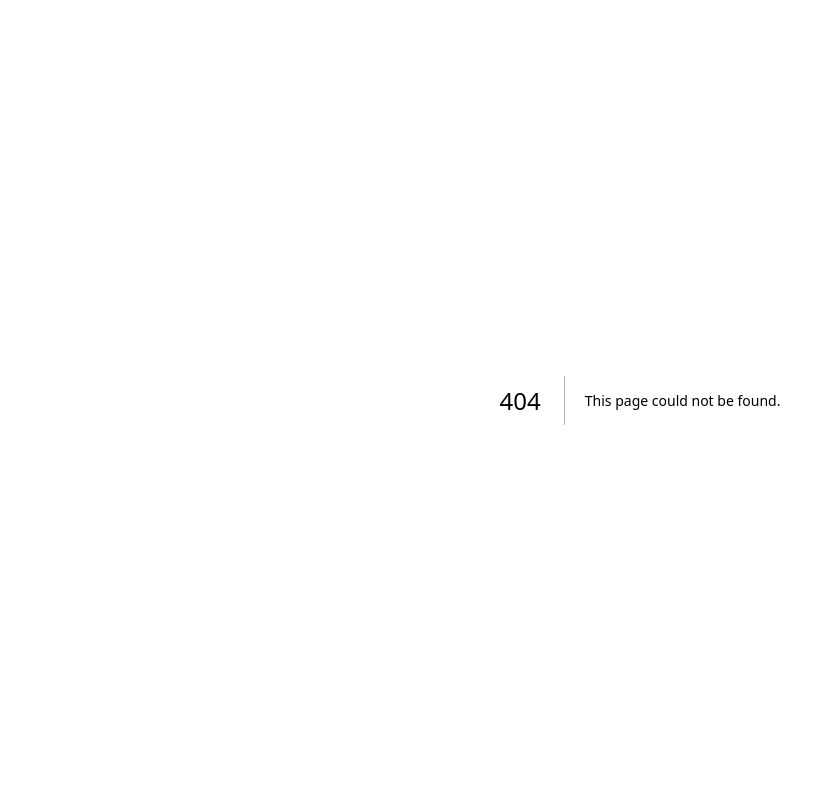
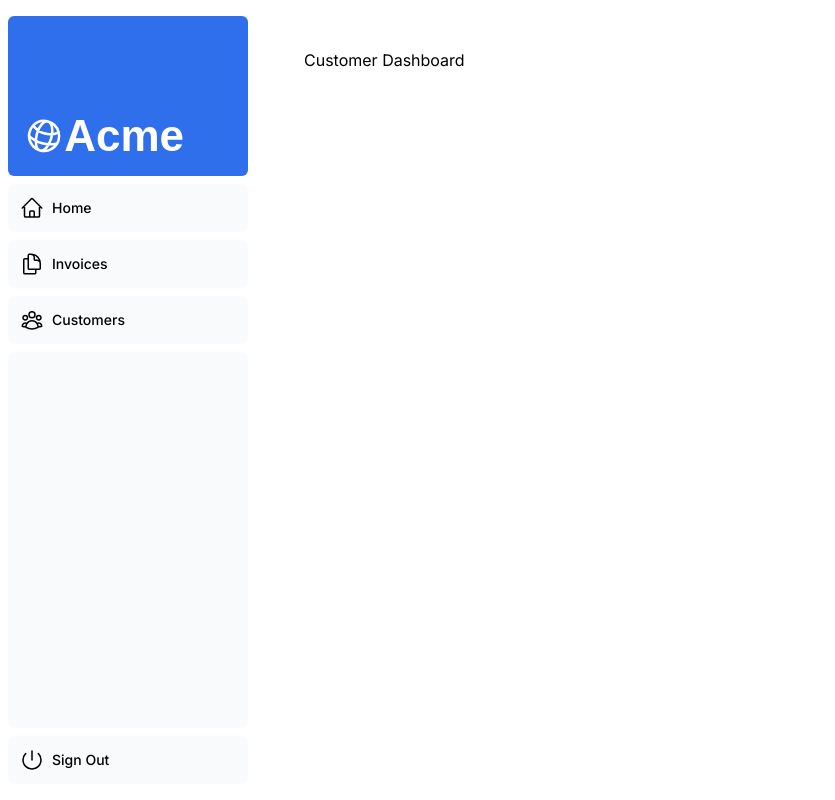
Before and after one commit to Danny-77-bot/nextjs_dashboard_doc, a Next.js app: page /dashboard/customers in a window 1280 px wide. Before the commit this address had no page. Shown: the whole page, without its empty margins (0-835 px from the left). Built offline with nearby package versions, Linux system fonts and the light colour scheme; a web font is replaced by a local one.

Commit message:
learned how to create layout  in nextjs

```diff
--- /dev/null
+++ b/app/dashboard/customers/page.tsx
@@ -0,0 +1,9 @@
+import React from 'react'
+
+export default function page() {
+  return (
+    <div>
+        <p>Customer Dashboard</p>
+    </div>
+  )
+}
--- /dev/null
+++ b/app/dashboard/invoices/page.tsx
@@ -0,0 +1,9 @@
+import React from 'react'
+
+export default function page() {
+  return (
+    <div>
+        <p>Invoices dashboard</p>
+    </div>
+  )
+}
--- /dev/null
+++ b/app/dashboard/layout.tsx
@@ -0,0 +1,12 @@
+import SideNav from '@/app/ui/dashboard/sidenav';
+
+export default function Layout({ children }: { children: React.ReactNode }) {
+  return (
+    <div className="flex h-screen flex-col md:flex-row md:overflow-hidden">
+      <div className="w-full flex-none md:w-64">
+        <SideNav />
+      </div>
+      <div className="flex-grow p-6 md:overflow-y-auto md:p-12">{children}</div>
+    </div>
+  );
+}
--- /dev/null
+++ b/app/dashboard/page.tsx
@@ -0,0 +1,3 @@
+export default function Page() {
+    return <p className="mt-3">Dashboard Page</p>;
+  }
```
